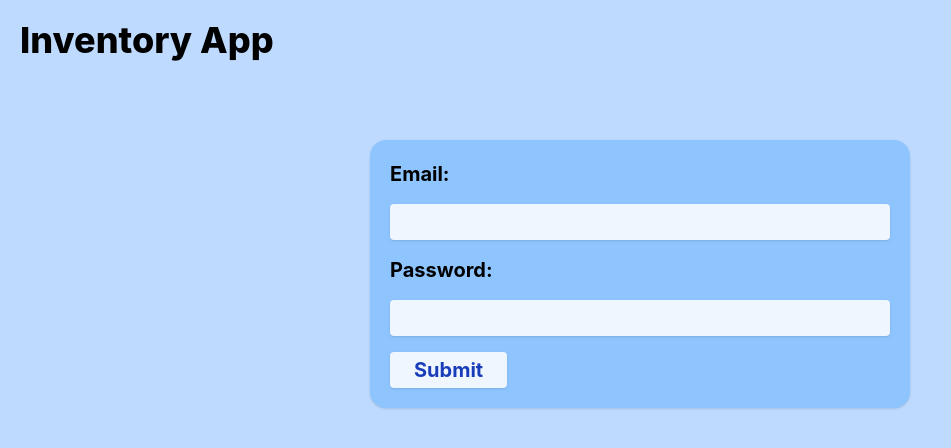
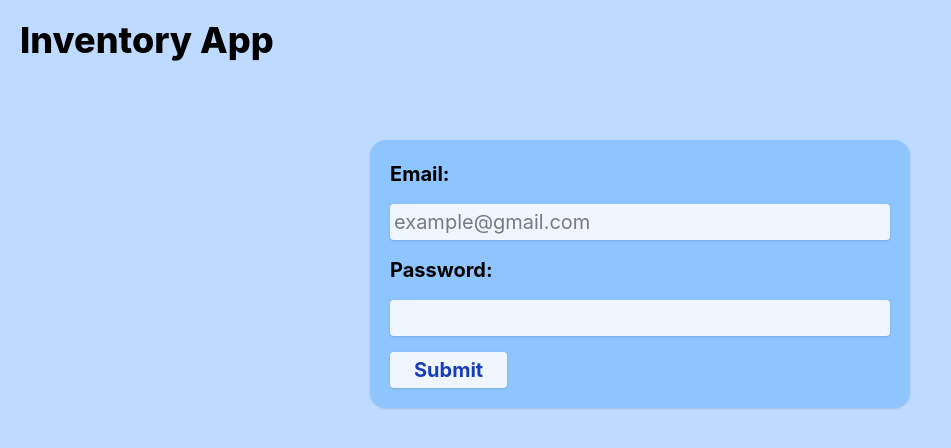
Before and after one commit to aayusht200/inventory-application, a React (Vite) app in the folder client/: page / in a window 1280 px wide. Shown: the top 448 px of the page, without its empty margins (0-951 px from the left). Built offline with nearby package versions, Linux system fonts and the light colour scheme.

Commit message:
feat: add reusable Button, Header, Input, and InputError components; implement authService for login functionality

```diff
--- /dev/null
+++ b/client/src/components/Button.tsx
@@ -0,0 +1,20 @@
+interface ButtonProps {
+    type?: React.ButtonHTMLAttributes<HTMLButtonElement>['type'];
+    className?: string;
+    content: string;
+    onClick?: React.MouseEventHandler<HTMLButtonElement>;
+}
+
+const Button = ({ type, className, content, onClick }: ButtonProps) => {
+    return (
+        <button
+            type={type}
+            className={`shadow rounded pr-6 pl-6 p-1 bg-blue-50 w-fit font-bold text-blue-800 border-blue-950 hover:scale-105 cursor-pointer ${className ?? ''}`}
+            onClick={onClick}
+        >
+            {content}
+        </button>
+    );
+};
+
+export { Button };
--- /dev/null
+++ b/client/src/components/Header.tsx
@@ -0,0 +1,13 @@
+interface HeaderProps {
+    className?: string;
+    title: string;
+}
+const Header = ({ className, title }: HeaderProps) => {
+    return (
+        <div className={`header ${className}`}>
+            <h1 className="text-2xl md:text-3xl lg:text-4xl font-extrabold ">{title}</h1>
+        </div>
+    );
+};
+
+export { Header };
--- /dev/null
+++ b/client/src/components/Input.tsx
@@ -0,0 +1,30 @@
+interface InputProps {
+    label: string;
+    id: string;
+    type: string;
+    onChange: React.ChangeEventHandler<HTMLInputElement>;
+    value: string;
+    className?: string;
+    placeholder?: string;
+}
+
+const Input = ({ label, id, type, onChange, value, className, placeholder }: InputProps) => {
+    return (
+        <>
+            <label htmlFor={id} className="font-bold">
+                {label}
+            </label>
+            <input
+                placeholder={placeholder}
+                type={type}
+                value={value}
+                name={id}
+                id={id}
+                className={`shadow rounded p-1 bg-blue-50 md:w-100 w-75 lg:w-125 focus:ring-blue-800 ${className ?? ''}`}
+                onChange={onChange}
+            />
+        </>
+    );
+};
+
+export { Input };
--- /dev/null
+++ b/client/src/components/InputError.tsx
@@ -0,0 +1,14 @@
+interface InputErrorProps {
+    message: string;
+}
+const InputError = ({ message }: InputErrorProps) => {
+    return (
+        <>
+            <span className="border shadow rounded  pr-4 pl-4 bg-blue-50 text text-red-400 font-medium w-fit">
+                {message}
+            </span>
+        </>
+    );
+};
+
+export { InputError };
--- a/client/src/components/Login.tsx
+++ b/client/src/components/Login.tsx
@@ -1,42 +1,36 @@
 import React, { useState } from 'react';
 import { Card } from './Card';
-
+import { authService } from '../helperFunctions/authService';
+import { Input } from './Input';
+import { Header } from './Header';
+import { Button } from './Button';
+import { InputError } from './InputError';
 const initialLoginState = {
     email: '',
     password: '',
 };
-interface HeaderProps {
-    className?: string;
-    title: string;
-}
+
 const errorStatement = 'Incorrect Email/Password Address';
 const Login = () => {
     const [login, setLogin] = useState(initialLoginState);
     const [errorState, setError] = useState('');
     function handleSubmit(e: React.SubmitEvent<HTMLFormElement>) {
         e.preventDefault();
-        fetch('http://localhost:3000/api/users/login', {
-            method: 'POST',
-            headers: {
-                'Content-Type': 'application/json',
-            },
-            body: JSON.stringify(login),
-            credentials: 'include',
-        })
-            .then((response) => {
-                if (!response.ok) {
-                    setError(errorStatement);
-                    throw new Error('Login failed');
-                }
-                return response.json();
-            })
+        authService(login)
             .then((data) => {
                 localStorage.setItem('accessToken', data.accessToken);
                 console.log(data);
             })
-            .catch((error) => {
-                console.log(error);
+            .catch(() => {
+                setError(errorStatement);
             });
+    }
+    function handleChange(e: React.ChangeEvent<HTMLInputElement>) {
+        setLogin((prev) => ({
+            ...prev,
+            [e.target.name]: e.target.value,
+        }));
+        setError('');
     }
 
     return (
@@ -45,61 +39,20 @@ const Login = () => {
                 onSubmit={handleSubmit}
                 className="flex flex-col gap-4 text-md md:text-lg lg:text-xl p-5 rounded-2xl shadow bg-blue-300"
             >
-                <label htmlFor="email" className="font-bold">
-                    Email:
-                </label>
-                <input
+                <Input
+                    label="Email:"
+                    id="email"
                     type="email"
+                    onChange={handleChange}
                     value={login.email}
-                    name="email"
-                    id="email"
-                    className="shadow rounded p-1 bg-blue-50 md:w-100 w-75 lg:w-125 focus:ring-blue-800"
-                    onChange={(e: React.ChangeEvent<HTMLInputElement>) => {
-                        setLogin((prev) => ({
-                            ...prev,
-                            email: e.target.value,
-                        }));
-                        setError('');
-                    }}
+                    placeholder="example@gmail.com"
                 />
-                <label htmlFor="password" className="font-bold">
-                    Password:
-                </label>
-                <input
-                    type="password"
-                    value={login.password}
-                    name="password"
-                    id="password"
-                    className=" shadow rounded p-1 bg-blue-50 md:w-100 w-75 lg:w-125 focus:ring-blue-800"
-                    onChange={(e: React.ChangeEvent<HTMLInputElement>) => {
-                        setLogin((prev) => ({
-                            ...prev,
-                            password: e.target.value,
-                        }));
-                        setError('');
-                    }}
-                />
-                {errorState && (
-                    <span className="border shadow rounded  pr-4 pl-4 bg-blue-50 text text-red-400 font-medium w-fit">
-                        {errorState}
-                    </span>
-                )}
-                <button
-                    type="submit"
-                    className="shadow rounded pr-6 pl-6 p-1 bg-blue-50 w-fit font-bold text-blue-800 border-blue-950 hover:scale-105 cursor-pointer"
-                >
-                    Submit
-                </button>
+
+                <Input label="Password:" id="password" type="password" onChange={handleChange} value={login.password} />
+                {errorState && <InputError message={errorState} />}
+                <Button type="submit" content="Submit" />
             </form>
         </Card>
     );
 };
-
-function Header({ className, title }: HeaderProps) {
-    return (
-        <div className={`header ${className}`}>
-            <h1 className="text-2xl md:text-3xl lg:text-4xl font-extrabold ">{title}</h1>
-        </div>
-    );
-}
 export { Login };
--- /dev/null
+++ b/client/src/helperFunctions/authService.ts
@@ -0,0 +1,22 @@
+interface LoginCredentials {
+    email: string;
+    password: string;
+}
+
+const authService = async (credentials: LoginCredentials) => {
+    return fetch('http://localhost:3000/api/users/login', {
+        method: 'POST',
+        headers: {
+            'Content-Type': 'application/json',
+        },
+        body: JSON.stringify(credentials),
+        credentials: 'include',
+    }).then((response) => {
+        if (!response.ok) {
+            throw new Error('Login failed');
+        }
+        return response.json();
+    });
+};
+
+export { authService };
```
